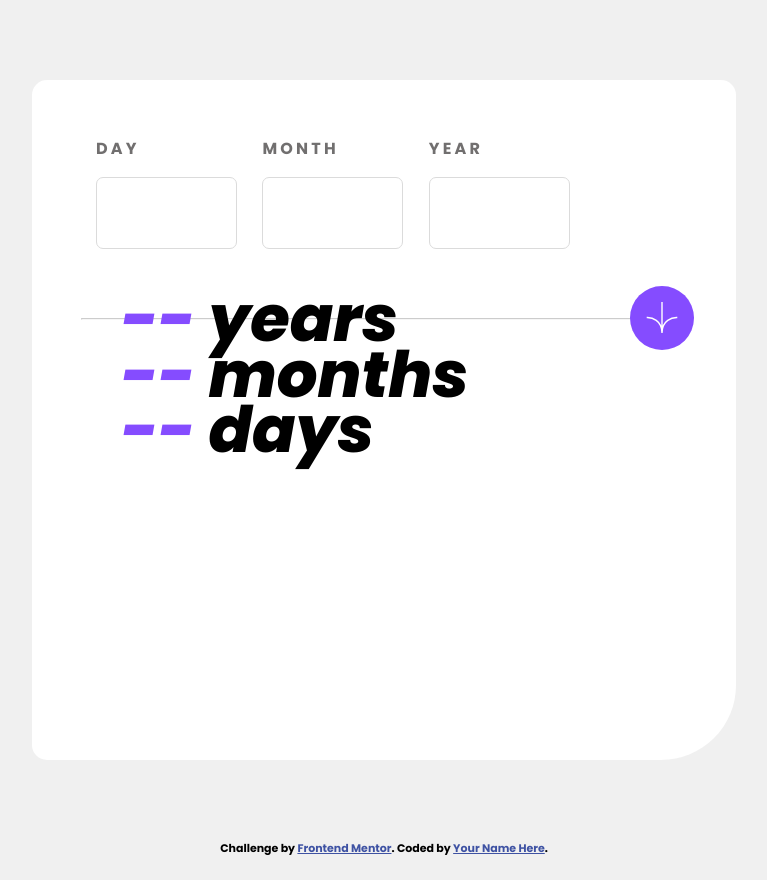
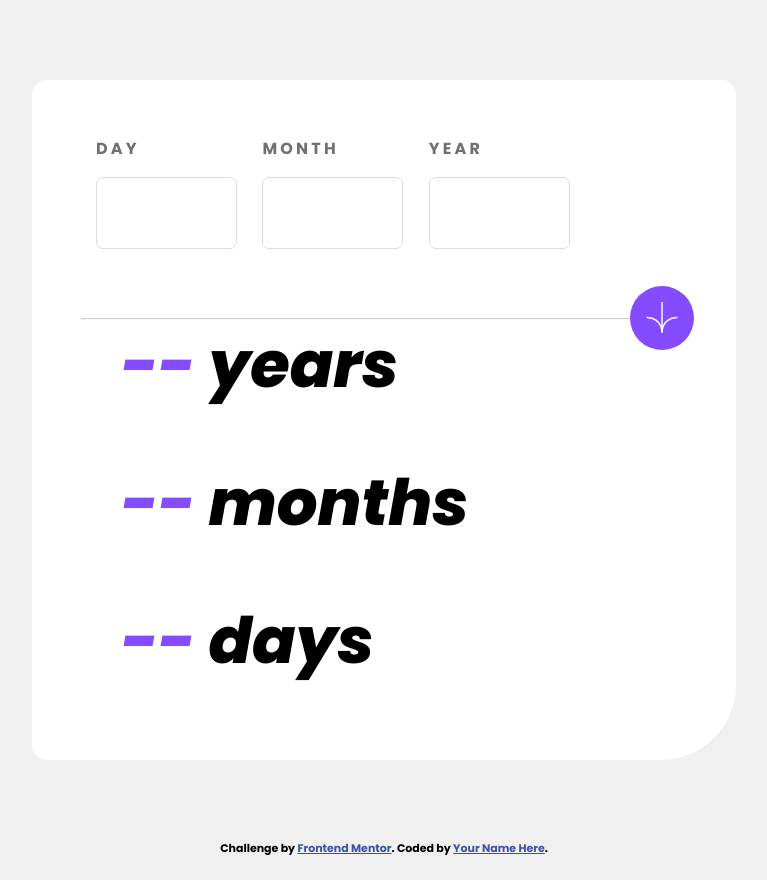
Before and after one commit to hana-chong/age-calculator-app-main, a plain HTML site: page index.html in a window 1280 px wide. Shown: the whole page, without its empty margins (256-1023 px from the left). Drawn offline with Linux system fonts and the light colour scheme.

Commit message:
Update style.css

```diff
--- a/style.css
+++ b/style.css
@@ -164,8 +164,7 @@ hr {
 .output {
     font-size: 32px;
     position: relative;
-    bottom: 9vh;
-    line-height: .8rem;
+    bottom: 8.5vh
 }
 small {
     font-size: 0.8rem;
```
